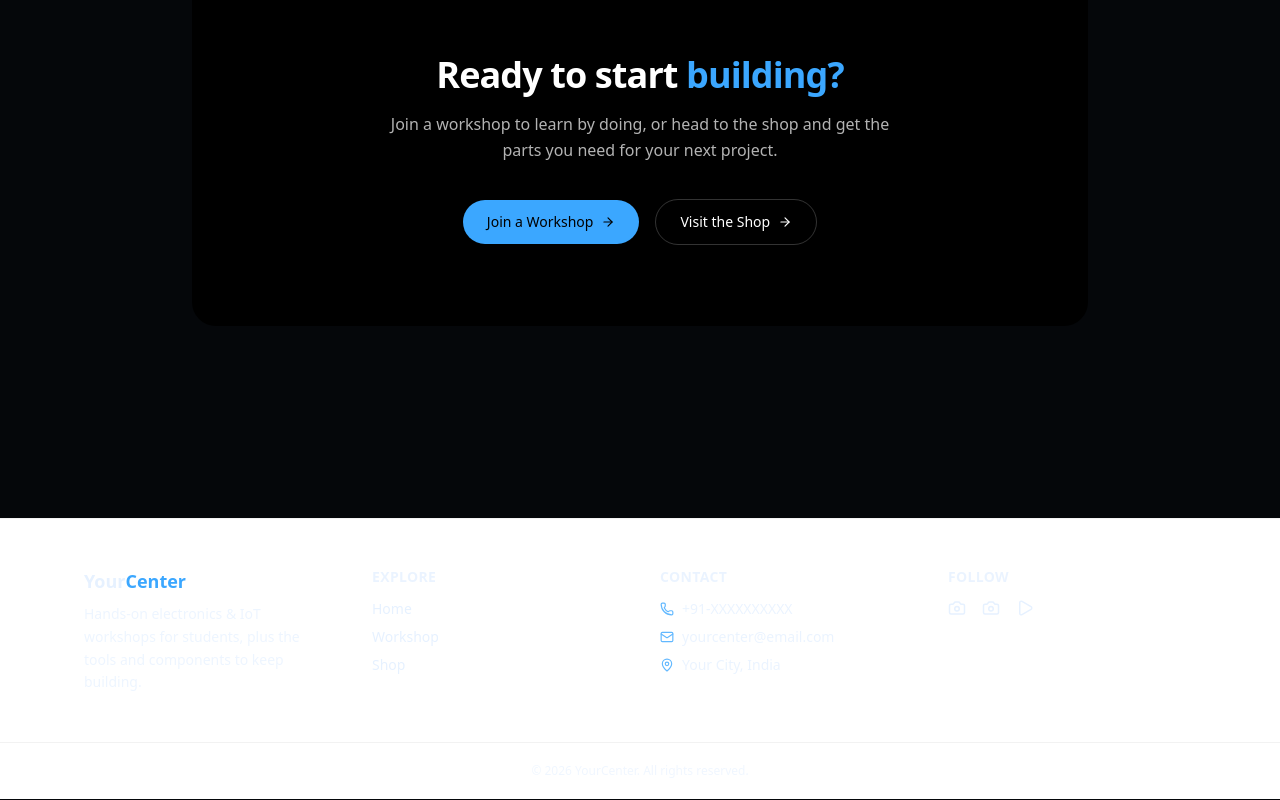
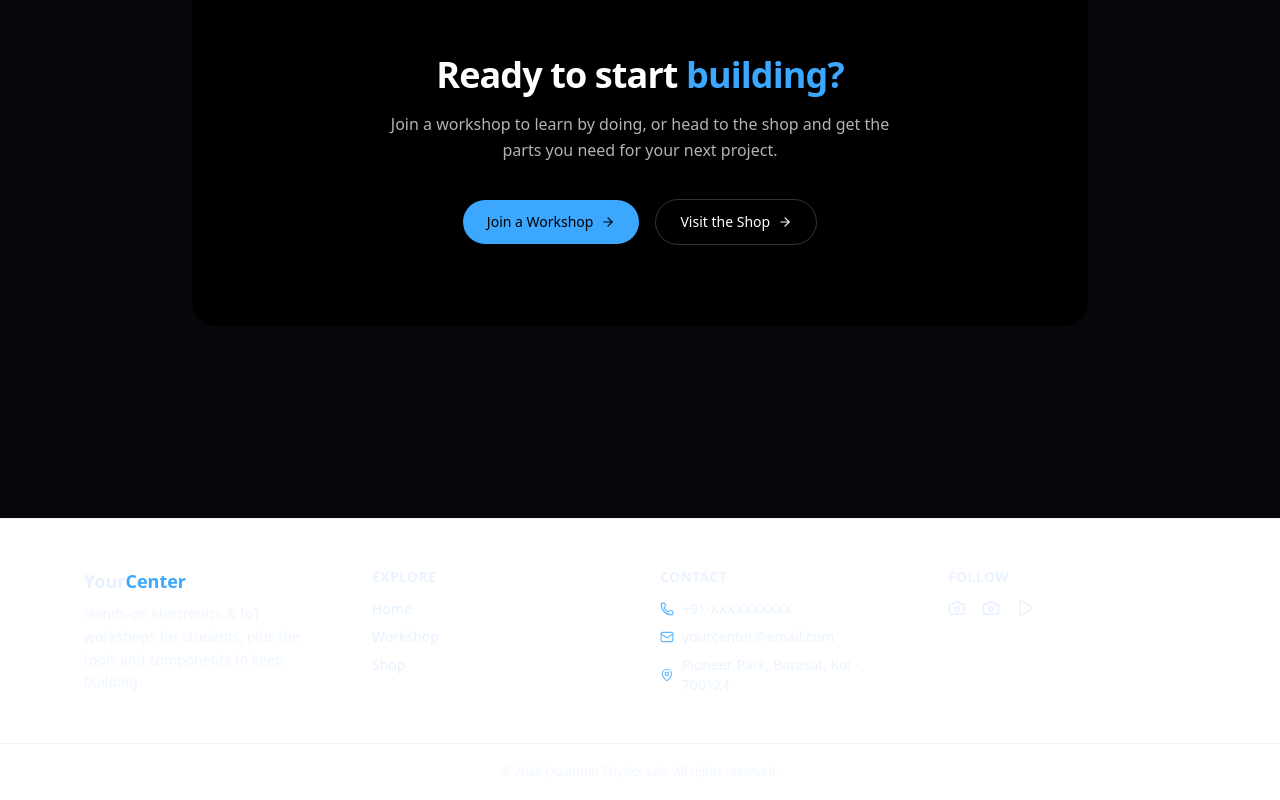
Before and after one commit to DEBOJEETDAS36/qplz, a Next.js app: page / in a window 1280 px wide. Shown: the part 3349-4149 px from the top of the page. Built offline with nearby package versions, Linux system fonts and the light colour scheme.

Commit message:
Updated the foote a bit

```diff
--- a/components/layout/Footer.tsx
+++ b/components/layout/Footer.tsx
@@ -59,7 +59,7 @@ export default function Footer() {
             </li>
             <li className="flex items-center gap-2">
               <MapPin size={14} className="text-glow-blue" />
-              Your City, India
+              Pioneer Park, Barasat, Kol - 700124
             </li>
           </ul>
         </div>
@@ -85,7 +85,7 @@ export default function Footer() {
 
       <div className="border-t border-black/5 dark:border-white/5 py-5">
         <p className="text-center text-xs opacity-60">
-          © {new Date().getFullYear()} YourCenter. All rights reserved.
+          © {new Date().getFullYear()} Quantum Physics Lab. All rights reserved.
         </p>
       </div>
     </footer>
```
